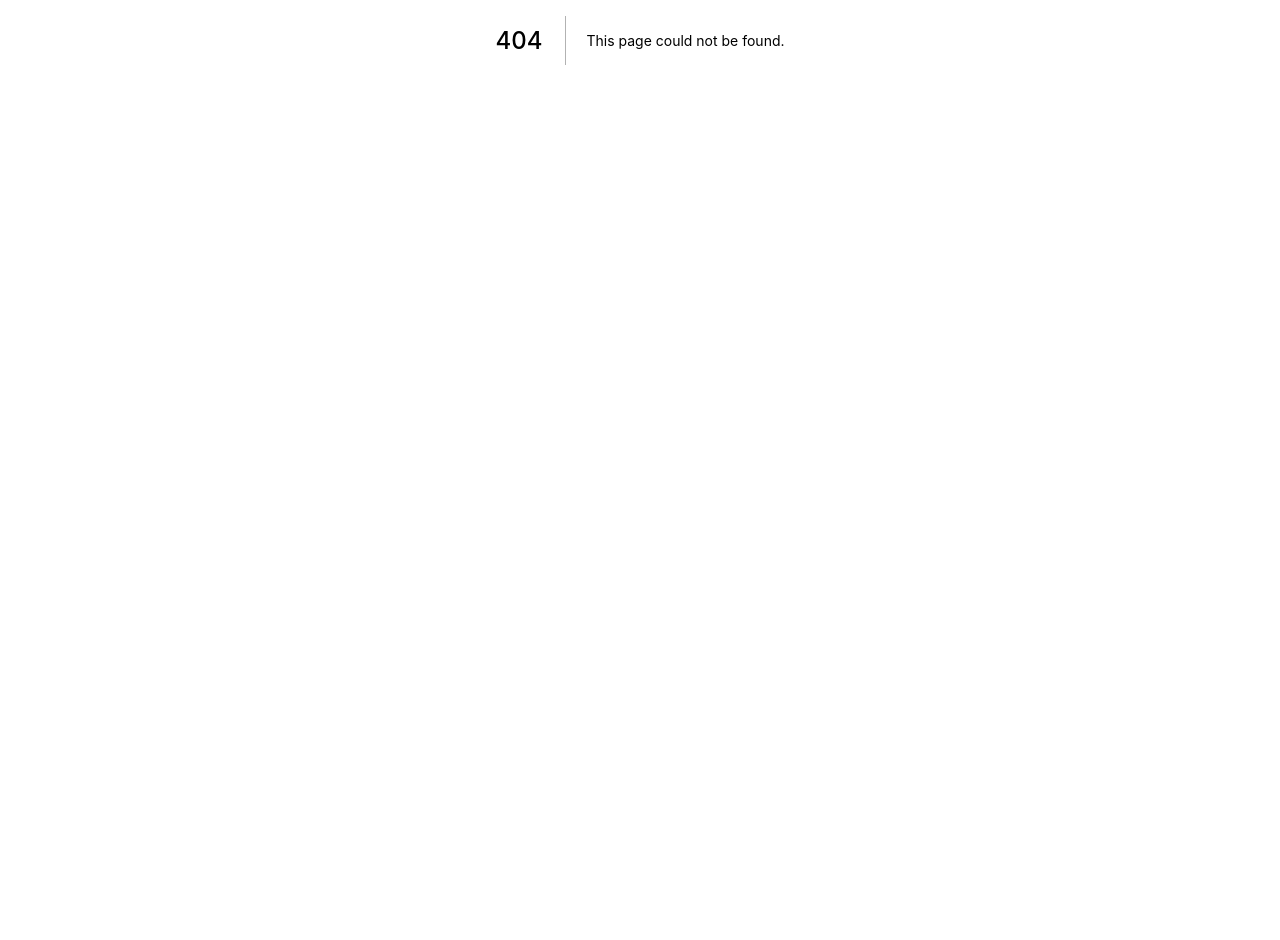
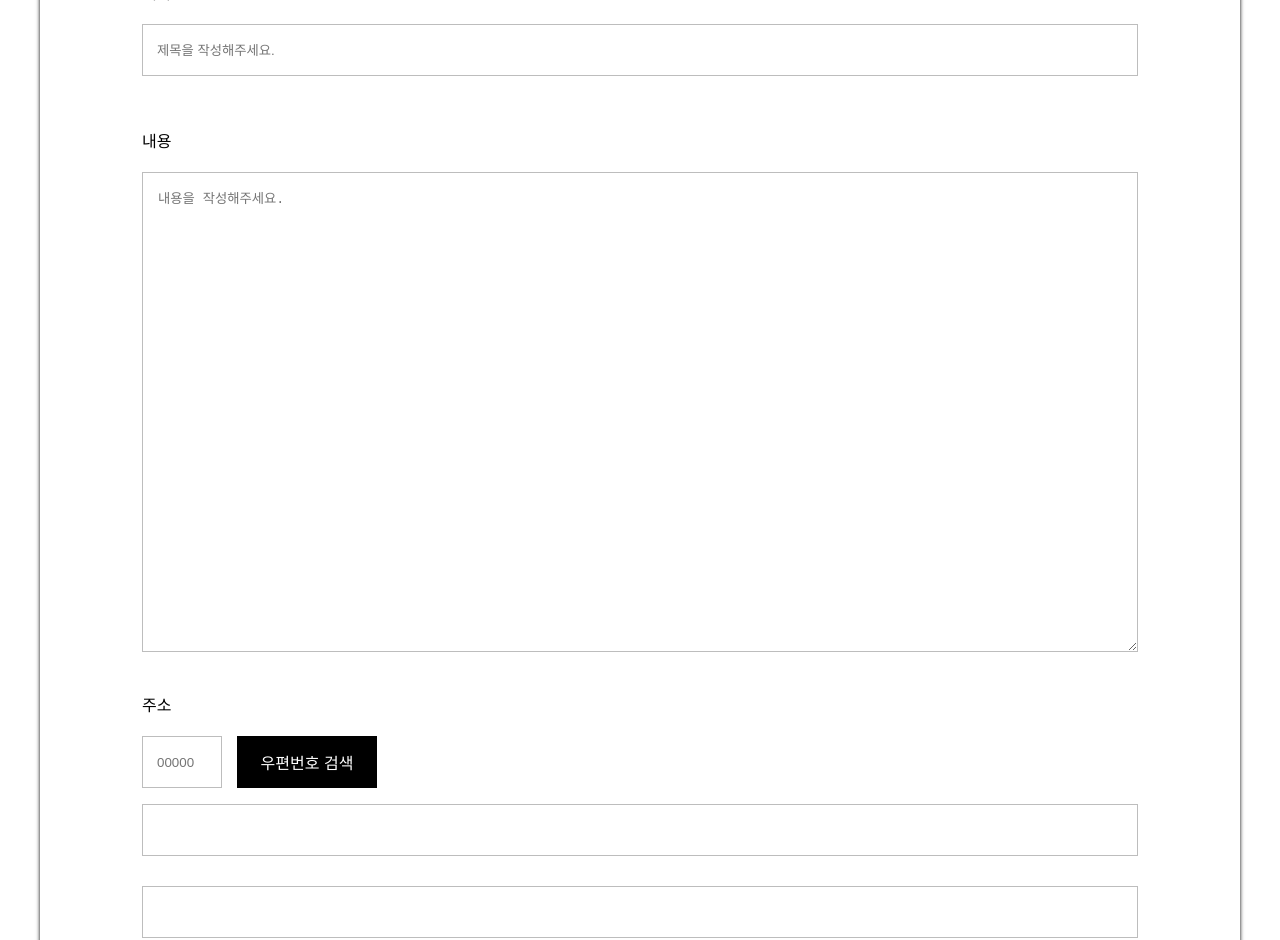
Before and after one commit to JeongTaekCho/frontend-jeongtaek-class, a Next.js app in the folder freeboard_frontend/: page /boards/boardWrite in a window 1280 px wide. Before the commit this address had no page. Shown: the part 360-1300 px from the top of the page. Before the commit the page ends 800 px from the top, so only its background shows below. Built offline with nearby package versions, Linux system fonts and the light colour scheme.

Commit message:
refactoring portfolio

```diff
--- a/freeboard_frontend/pages/boardWrite/index.js
+++ b/freeboard_frontend/pages/boards/boardWrite/index.js
@@ -18,7 +18,7 @@ import {
   MainSelectInputBox,
   FormSubmitBtn,
   ErrorMsg,
-} from "../../styles/emotion";
+} from "../../../styles/emotion";
 
 const BoardWrite = () => {
   const [writer, setWriter] = useState("");
@@ -37,76 +37,84 @@ const BoardWrite = () => {
   const [zipCodeError, setZipCodeError] = useState("");
   const [addressError, setAddressError] = useState("");
   const [youtubeLinkError, setYoutubeLinkError] = useState("");
-  const [writeConfirm, setWriteConfirm] = useState(true);
 
-  const onchangeWriter = (event) => {
-    setWriter(event.target.value);
-    if (event.target.value !== "") {
+  const onChangeinputState = (event) => {
+    const {
+      target: { name, value },
+    } = event;
+
+    //인풋 상태 값 저장
+    if (name === "writer") {
+      setWriter(value);
+    } else if (name === "password") {
+      setPassword(value);
+    } else if (name === "title") {
+      setTitle(value);
+    } else if (name === "content") {
+      setContent(value);
+    } else if (name === "zipCode") {
+      setZipCode(value);
+    } else if (name === "address") {
+      setAddress(value);
+    } else if (name === "address2") {
+      setAddress2(value);
+    } else if (name === "youtubeLink") {
+      setYoutubeLink(value);
+    }
+
+    // 인풋에 값 넣었을 때 에러메세지 지우기
+    if (name === "writer" && value !== "") {
       setWriterError("");
-    }
-  };
-  const onchangePassword = (event) => {
-    setPassword(event.target.value);
-    if (event.target.value !== "") {
+    } else if (name === "password" && value !== "") {
       setPasswordError("");
-    }
-  };
-  const onchangeTitle = (event) => {
-    setTitle(event.target.value);
-    if (event.target.value !== "") {
+    } else if (name === "title" && value !== "") {
       setTitleError("");
-    }
-  };
-  const onchangeContent = (event) => {
-    setContent(event.target.value);
-    if (event.target.value !== "") {
+    } else if (name === "content" && value !== "") {
       setContentError("");
-    }
-  };
-  const onchangeZipCode = (event) => {
-    setZipCode(event.target.value);
-    if (event.target.value !== "") {
+    } else if (name === "zipCode" && value !== "") {
       setZipCodeError("");
-    }
-  };
-  const onchangeAddress = (event) => {
-    setAddress(event.target.value);
-  };
-  const onchangeAddress2 = (event) => {
-    setAddress2(event.target.value);
-    if (event.target.value !== "") {
+    } else if (name === "address2" && value !== "") {
       setAddressError("");
-    }
-  };
-  const onchangeYoutubeLink = (event) => {
-    setYoutubeLink(event.target.value);
-    if (event.target.value !== "") {
+    } else if (name === "youtubeLink" && value !== "") {
       setYoutubeLinkError("");
     }
   };
 
+  //회원가입 완료 시 필수 값 체크
   const onSubmitBoard = (event) => {
     event.preventDefault();
-    if (writer === "") {
+    if (!writer) {
       setWriterError("작성자를 입력해주세요.");
     }
-    if (password === "") {
+    if (!password) {
       setPasswordError("비밀번호를 입력해주세요.");
     }
-    if (title === "") {
+    if (!title) {
       setTitleError("제목을 입력해주세요.");
     }
-    if (content === "") {
+    if (!content) {
       setContentError("내용을 입력해주세요.");
     }
-    if (zipCode === "") {
+    if (!zipCode) {
       setZipCodeError("우편번호를 찾으세요");
     }
-    if (address2 === "") {
+    if (!address2) {
       setAddressError("상세주소를 입력해주세요.");
     }
-    if (youtubeLink === "") {
+    if (!youtubeLink) {
       setYoutubeLinkError("유튜브 링크를 입력해주세요.");
+    }
+    if (
+      writer &&
+      password &&
+      title &&
+      content &&
+      zipCode &&
+      address &&
+      address2 &&
+      youtubeLink
+    ) {
+      alert("회원가입이 완료 되었습니다.");
     }
   };
 
@@ -122,7 +130,8 @@ const BoardWrite = () => {
                 <DefaultInput
                   type="text"
                   placeholder="이름을 적어주세요."
-                  onChange={onchangeWriter}
+                  onChange={onChangeinputState}
+                  name="writer"
                 />
                 <ErrorMsg>{writerError}</ErrorMsg>
               </DefaultInputBox>
@@ -133,7 +142,8 @@ const BoardWrite = () => {
                 <DefaultInput
                   type="password"
                   placeholder="비밀번호를 입력해주세요."
-                  onChange={onchangePassword}
+                  onChange={onChangeinputState}
+                  name="password"
                 />
                 <ErrorMsg>{passwordError}</ErrorMsg>
               </DefaultInputBox>
@@ -144,7 +154,8 @@ const BoardWrite = () => {
             <DefaultInput
               type="text"
               placeholder="제목을 작성해주세요."
-              onChange={onchangeTitle}
+              onChange={onChangeinputState}
+              name="title"
             />
             <ErrorMsg>{titleError}</ErrorMsg>
           </DefaultInputBox>
@@ -153,26 +164,36 @@ const BoardWrite = () => {
             <textarea
               type="text"
               placeholder="내용을 작성해주세요."
-              onChange={onchangeContent}
+              onChange={onChangeinputState}
+              name="content"
             />
             <ErrorMsg>{contentError}</ErrorMsg>
           </TextareaBox>
           <AddressWriteBox>
             <p>주소</p>
             <AddressNumInputBox>
-              <AddressNumInput onChange={onchangeZipCode} placeholder="00000" />
+              <AddressNumInput
+                onChange={onChangeinputState}
+                placeholder="00000"
+                name="zipCode"
+              />
               <button type="button">우편번호 검색</button>
               <ErrorMsg>{zipCodeError}</ErrorMsg>
             </AddressNumInputBox>
-            <DefaultInput className="m1530" onChange={onchangeAddress} />
-            <DefaultInput onChange={onchangeAddress2} />
+            <DefaultInput
+              className="m1530"
+              onChange={onChangeinputState}
+              name="address"
+            />
+            <DefaultInput onChange={onChangeinputState} name="address2" />
             <ErrorMsg>{addressError}</ErrorMsg>
           </AddressWriteBox>
           <DefaultInputBox>
             <p>유튜브</p>
             <DefaultInput
               placeholder="링크를 복사해주세요."
-              onChange={onchangeYoutubeLink}
+              onChange={onChangeinputState}
+              name="youtubeLink"
             />
             <ErrorMsg>{youtubeLinkError}</ErrorMsg>
           </DefaultInputBox>
```
Also changed, not shown: 1 other file (tests, documents, lock files or other folders).
